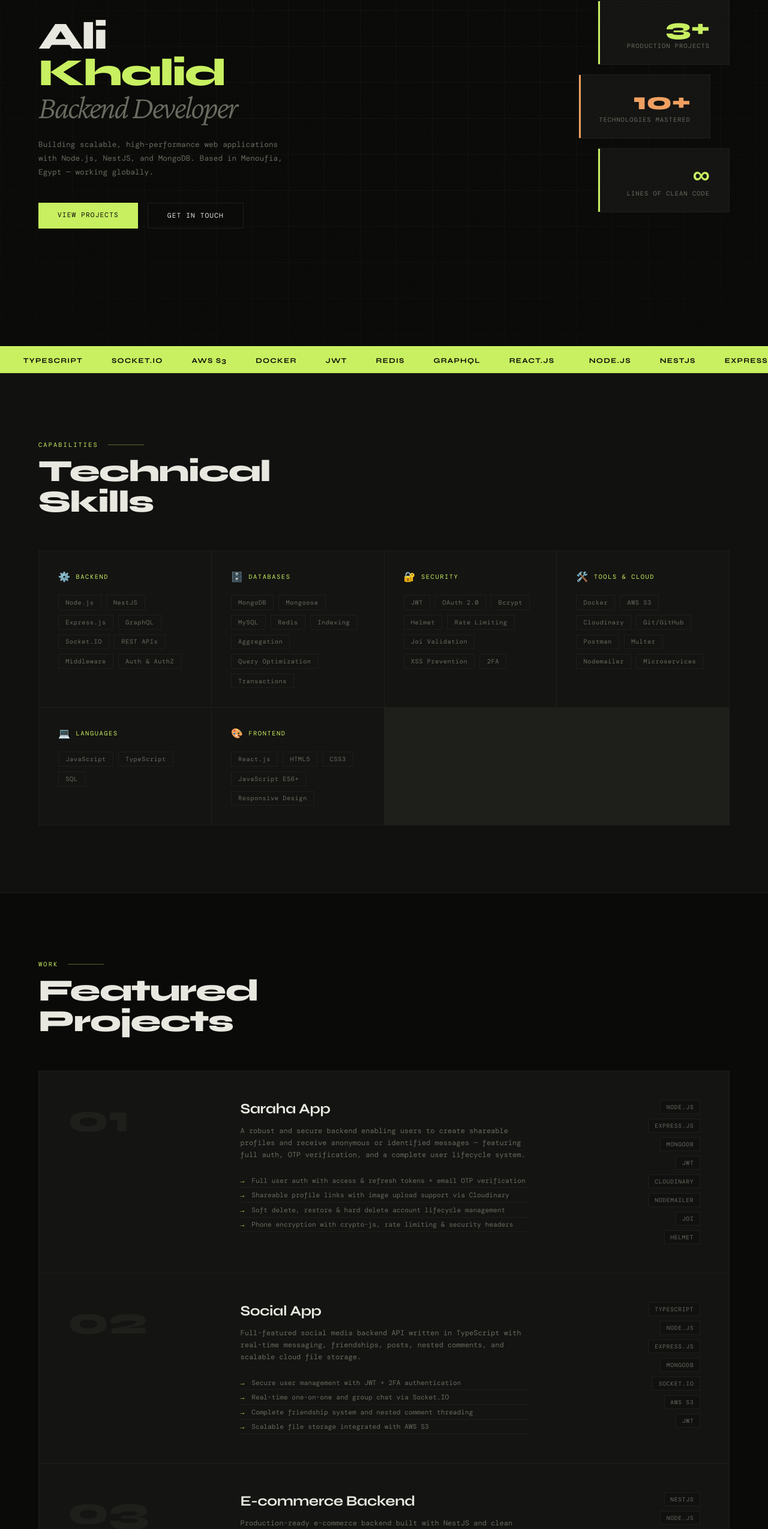
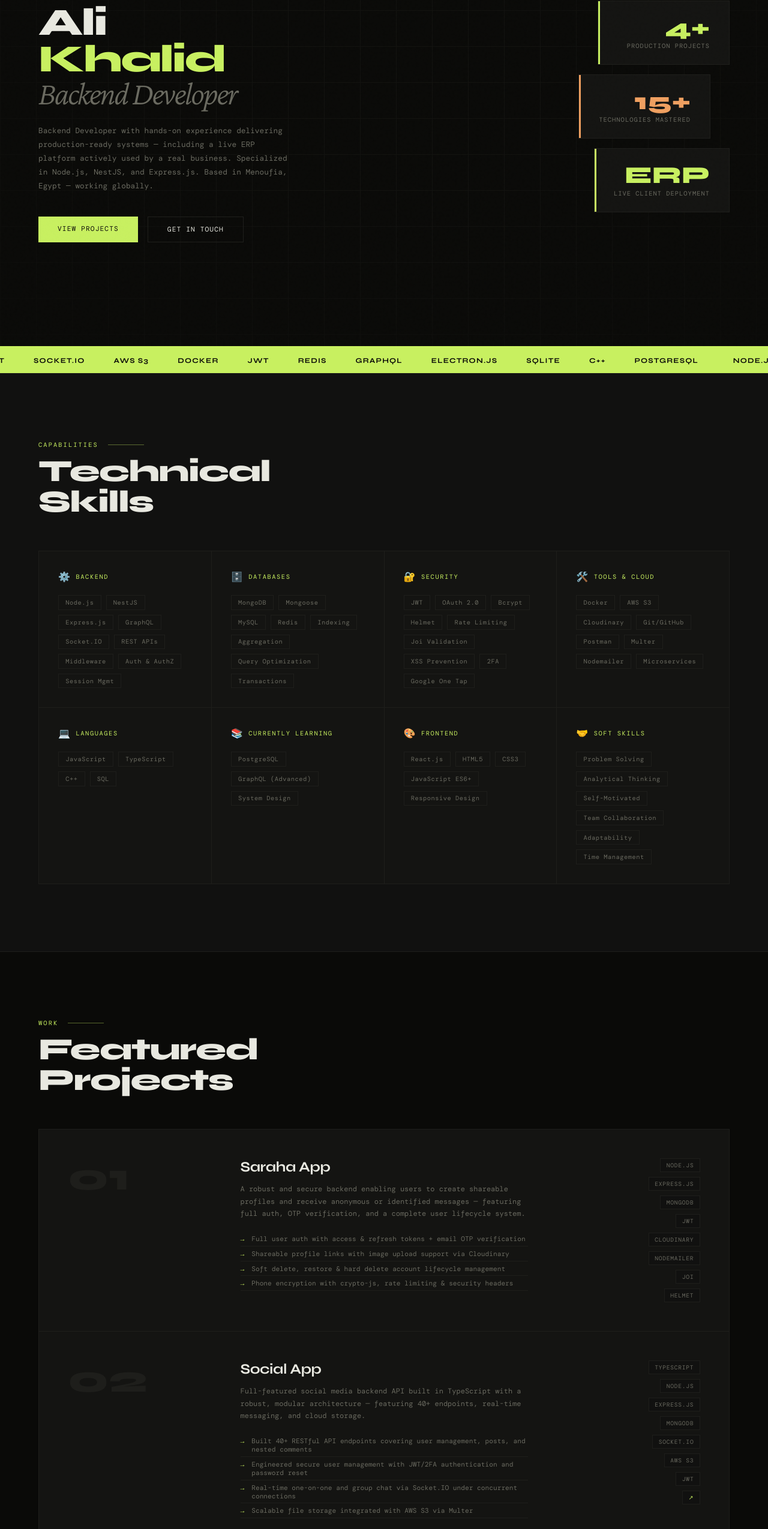
Before and after one commit to alyKhalid3/Portoflio, a plain HTML site: page index.html in a window 1280 px wide. Shown: the part 223-2772 px from the top of the page at 60% size. Drawn offline with nearby package versions, Linux system fonts and the light colour scheme; a web font is replaced by a local one.

Commit message:
'seconed'

```diff
--- a/portfolio.html
+++ b/index.html
@@ -33,7 +33,7 @@
       <span class="line2">Backend Developer</span>
     </h1>
     <p class="hero-desc">
-      Building scalable, high-performance web applications with Node.js, NestJS, and MongoDB. Based in Menoufia, Egypt — working globally.
+      Backend Developer with hands-on experience delivering production-ready systems — including a live ERP platform actively used by a real business. Specialized in Node.js, NestJS, and Express.js. Based in Menoufia, Egypt — working globally.
     </p>
     <div class="hero-ctas">
       <a href="#projects" class="btn-primary">View Projects</a>
@@ -42,16 +42,16 @@
   </div>
   <div class="hero-right">
     <div class="stat-card">
-      <div class="stat-num">3+</div>
+      <div class="stat-num">4+</div>
       <div class="stat-label">Production Projects</div>
     </div>
     <div class="stat-card">
-      <div class="stat-num">10+</div>
+      <div class="stat-num">15+</div>
       <div class="stat-label">Technologies Mastered</div>
     </div>
     <div class="stat-card">
-      <div class="stat-num">∞</div>
-      <div class="stat-label">Lines of Clean Code</div>
+      <div class="stat-num">ERP</div>
+      <div class="stat-label">Live Client Deployment</div>
     </div>
   </div>
 </section>
@@ -59,8 +59,8 @@
 <!-- MARQUEE -->
 <div class="marquee-wrap">
   <div class="marquee-inner">
-    <span>Node.js</span><span>NestJS</span><span>Express.js</span><span>MongoDB</span><span>TypeScript</span><span>Socket.IO</span><span>AWS S3</span><span>Docker</span><span>JWT</span><span>Redis</span><span>GraphQL</span><span>React.js</span>
-    <span>Node.js</span><span>NestJS</span><span>Express.js</span><span>MongoDB</span><span>TypeScript</span><span>Socket.IO</span><span>AWS S3</span><span>Docker</span><span>JWT</span><span>Redis</span><span>GraphQL</span><span>React.js</span>
+    <span>Node.js</span><span>NestJS</span><span>Express.js</span><span>MongoDB</span><span>TypeScript</span><span>Socket.IO</span><span>AWS S3</span><span>Docker</span><span>JWT</span><span>Redis</span><span>GraphQL</span><span>Electron.js</span><span>SQLite</span><span>C++</span><span>PostgreSQL</span>
+    <span>Node.js</span><span>NestJS</span><span>Express.js</span><span>MongoDB</span><span>TypeScript</span><span>Socket.IO</span><span>AWS S3</span><span>Docker</span><span>JWT</span><span>Redis</span><span>GraphQL</span><span>Electron.js</span><span>SQLite</span><span>C++</span><span>PostgreSQL</span>
   </div>
 </div>
 
@@ -80,6 +80,7 @@
         <span class="skill-tag">REST APIs</span>
         <span class="skill-tag">Middleware</span>
         <span class="skill-tag">Auth & AuthZ</span>
+        <span class="skill-tag">Session Mgmt</span>
       </div>
     </div>
     <div class="skill-group">
@@ -106,6 +107,7 @@
         <span class="skill-tag">Joi Validation</span>
         <span class="skill-tag">XSS Prevention</span>
         <span class="skill-tag">2FA</span>
+        <span class="skill-tag">Google One Tap</span>
       </div>
     </div>
     <div class="skill-group">
@@ -126,7 +128,16 @@
       <div class="skill-tags">
         <span class="skill-tag">JavaScript</span>
         <span class="skill-tag">TypeScript</span>
+        <span class="skill-tag">C++</span>
         <span class="skill-tag">SQL</span>
+      </div>
+    </div>
+    <div class="skill-group">
+      <div class="skill-group-title"><span class="icon">📚</span> Currently Learning</div>
+      <div class="skill-tags">
+        <span class="skill-tag">PostgreSQL</span>
+        <span class="skill-tag">GraphQL (Advanced)</span>
+        <span class="skill-tag">System Design</span>
       </div>
     </div>
     <div class="skill-group">
@@ -137,6 +148,17 @@
         <span class="skill-tag">CSS3</span>
         <span class="skill-tag">JavaScript ES6+</span>
         <span class="skill-tag">Responsive Design</span>
+      </div>
+    </div>
+    <div class="skill-group">
+      <div class="skill-group-title"><span class="icon">🤝</span> Soft Skills</div>
+      <div class="skill-tags">
+        <span class="skill-tag">Problem Solving</span>
+        <span class="skill-tag">Analytical Thinking</span>
+        <span class="skill-tag">Self-Motivated</span>
+        <span class="skill-tag">Team Collaboration</span>
+        <span class="skill-tag">Adaptability</span>
+        <span class="skill-tag">Time Management</span>
       </div>
     </div>
   </div>
@@ -176,12 +198,12 @@
       <div class="project-num">02</div>
       <div>
         <div class="project-name">Social App</div>
-        <p class="project-desc">Full-featured social media backend API written in TypeScript with real-time messaging, friendships, posts, nested comments, and scalable cloud file storage.</p>
+        <p class="project-desc">Full-featured social media backend API built in TypeScript with a robust, modular architecture — featuring 40+ endpoints, real-time messaging, and cloud storage.</p>
         <ul class="project-highlights">
-          <li>Secure user management with JWT + 2FA authentication</li>
-          <li>Real-time one-on-one and group chat via Socket.IO</li>
-          <li>Complete friendship system and nested comment threading</li>
-          <li>Scalable file storage integrated with AWS S3</li>
+          <li>Built 40+ RESTful API endpoints covering user management, posts, and nested comments</li>
+          <li>Engineered secure user management with JWT/2FA authentication and password reset</li>
+          <li>Real-time one-on-one and group chat via Socket.IO under concurrent connections</li>
+          <li>Scalable file storage integrated with AWS S3 via Multer</li>
         </ul>
       </div>
       <div class="project-stack">
@@ -192,6 +214,7 @@
         <span class="stack-tag">Socket.IO</span>
         <span class="stack-tag">AWS S3</span>
         <span class="stack-tag">JWT</span>
+        <span class="stack-tag"><a href="https://github.com/alyKhalid3/SocialApp" target="_blank" style="color:var(--accent);text-decoration:none;">↗</a></span>
       </div>
     </div>
 
@@ -199,11 +222,11 @@
       <div class="project-num">03</div>
       <div>
         <div class="project-name">E-commerce Backend</div>
-        <p class="project-desc">Production-ready e-commerce backend built with NestJS and clean architecture principles, covering everything from inventory management to online payments and refund logic.</p>
+        <p class="project-desc">Scalable e-commerce backend built with NestJS, clean architecture, and Redis caching for performance optimization — covering auth, inventory, payments, and refunds.</p>
         <ul class="project-highlights">
+          <li>Designed 20+ API endpoints covering auth, product/inventory, cart, orders, and coupons</li>
+          <li>Applied Redis caching to high-traffic routes, reducing repeated database hits</li>
           <li>Role-based authentication and authorization system</li>
-          <li>Product and inventory management with stock tracking</li>
-          <li>Cart, order, coupon systems with full order lifecycle</li>
           <li>Integrated online payment processing and refund logic</li>
         </ul>
       </div>
@@ -211,8 +234,10 @@
         <span class="stack-tag">NestJS</span>
         <span class="stack-tag">Node.js</span>
         <span class="stack-tag">MongoDB</span>
+        <span class="stack-tag">Redis</span>
         <span class="stack-tag">JWT</span>
         <span class="stack-tag">REST APIs</span>
+        <span class="stack-tag"><a href="https://github.com/alyKhalid3/E-commerce" target="_blank" style="color:var(--accent);text-decoration:none;">↗</a></span>
       </div>
     </div>
 
@@ -230,10 +255,11 @@
         <div class="exp-role">Freelance Backend Developer</div>
         <div class="exp-company">Self-Employed · Remote</div>
         <ul class="exp-bullets">
-          <li>Custom backend solutions with Node.js, Express.js & NestJS</li>
-          <li>Scalable RESTful APIs with third-party integrations</li>
-          <li>Secure auth systems with JWT and role-based access control</li>
-          <li>End-to-end client collaboration from requirements to delivery</li>
+          <li>Delivered M5ZAN, a production-ready desktop ERP system for a real business client</li>
+          <li>Deployed the system for a 5-person team, replacing manual paper-based workflows</li>
+          <li>Optimized SQLite queries achieving 60%+ reduction in load times for financial reports</li>
+          <li>Automated sales, invoicing, payroll, and inventory workflows end-to-end</li>
+          <li>Built with Electron.js, Node.js, SQLite, and IPC architecture</li>
         </ul>
       </div>
       <div class="exp-item reveal">
@@ -251,12 +277,13 @@
       <div class="exp-education reveal">
         <div class="edu-label">Education</div>
         <div class="edu-school">Menoufia University</div>
-        <div class="edu-degree">Faculty of Computers and Information<br>B.Sc. Computer Science — Third Year</div>
+        <div class="edu-degree">Faculty of Computers and Information<br>B.Sc. Computer Science — 2027</div>
         <div class="edu-detail">Data Structures & Algorithms <span>Core</span></div>
-        <div class="edu-detail">Object-Oriented Programming <span>Core</span></div>
-        <div class="edu-detail">Database Systems <span>Core</span></div>
+        <div class="edu-detail">Databases <span>Core</span></div>
+        <div class="edu-detail">Computer Networks <span>Core</span></div>
+        <div class="edu-detail">Operating Systems <span>Core</span></div>
         <div class="edu-detail">Software Engineering <span>Core</span></div>
-        <div class="edu-detail">Started <span>October 2023</span></div>
+        <div class="edu-detail">Oct 2023 — 2027 <span>In Progress</span></div>
       </div>
     </div>
   </div>
```
Also changed, not shown: 1 other file.
